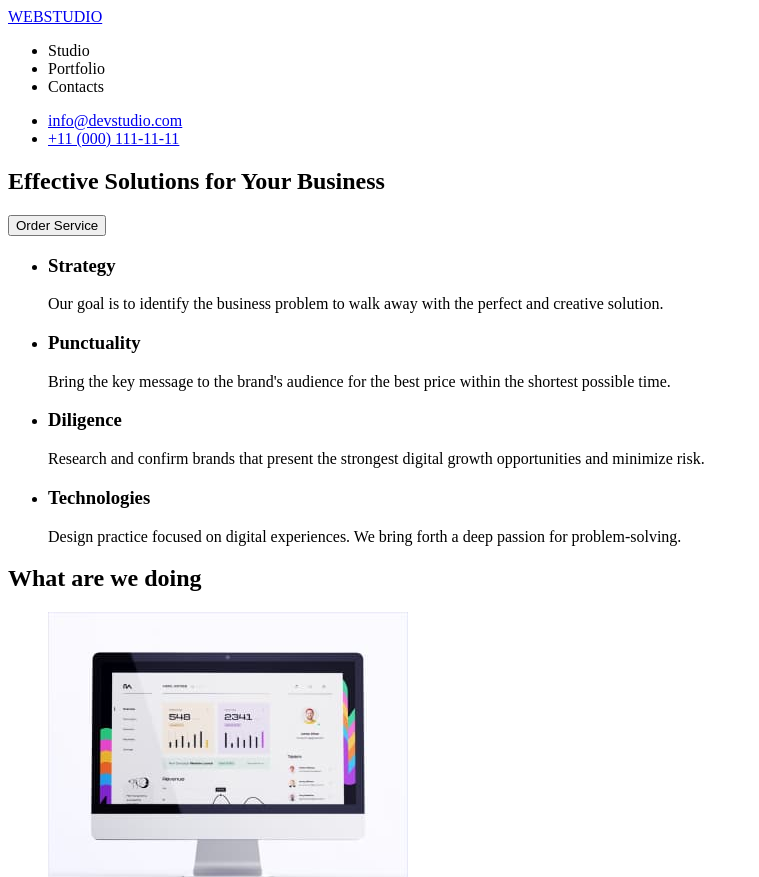
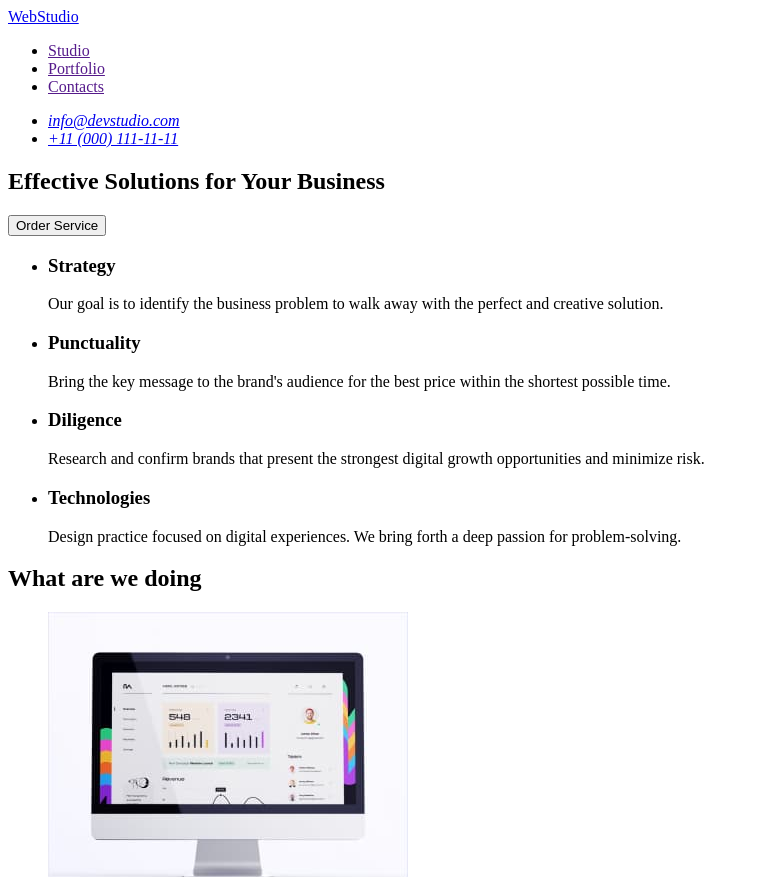
Before and after one commit to ShoTuPalush/goit-markup-hw-01, a plain HTML site: page index.html in a window 1280 px wide. Shown: the top 877 px of the page, without its empty margins (0-759 px from the left). Drawn offline with Linux system fonts and the light colour scheme.

Commit message:
Update index.html

```diff
--- a/index.html
+++ b/index.html
@@ -12,17 +12,19 @@
     <!-- Header -->
     <header>
         <nav>
-            <a href="./index.html">WEBSTUDIO</a>
+            <a href="./index.html">WebStudio</a>
             <ul>
-                <li><a href=""></a>Studio</li>
-                <li><a href=""></a>Portfolio</li>
-                <li><a href=""></a>Contacts</li>
+                <li><a href="">Studio</a></li>
+                <li><a href="">Portfolio</a></li>
+                <li><a href="">Contacts</a></li>
             </ul>
         </nav>
-        <ul>
-            <li><a href="mailto:info@devstudio.com">info@devstudio.com</a></li>
-            <li><a href="tel:+110001111111">+11 (000) 111-11-11</a></li>
-        </ul>
+        <address>
+            <ul>
+                <li><a href="mailto:info@devstudio.com">info@devstudio.com</a></li>
+                <li><a href="tel:+110001111111">+11 (000) 111-11-11</a></li>
+            </ul>
+        </address>
     </header>
 
     <!-- Main container -->
@@ -35,6 +37,7 @@
 
         <!-- Section Feature -->
         <section>
+            <h2 hidden>Feature</h2>
             <ul>
                 <!-- Feature 1 -->
                 <li>
@@ -104,7 +107,7 @@
 
     <!-- Footer -->
     <footer>
-        <a href="./index.html">WEBSTUDIO</a>
+        <a href="./index.html">WebStudio</a>
         <p>Increase the flow of customers and sales for your business with digital marketing & growth solutions.</p>
     </footer>
 </body>
```
